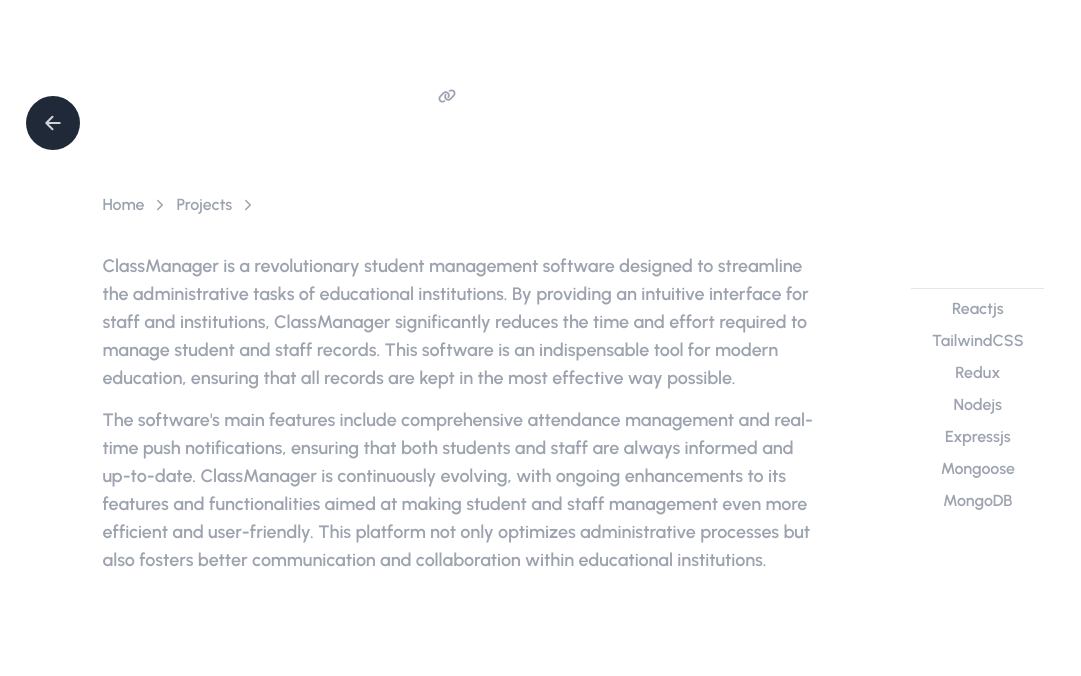
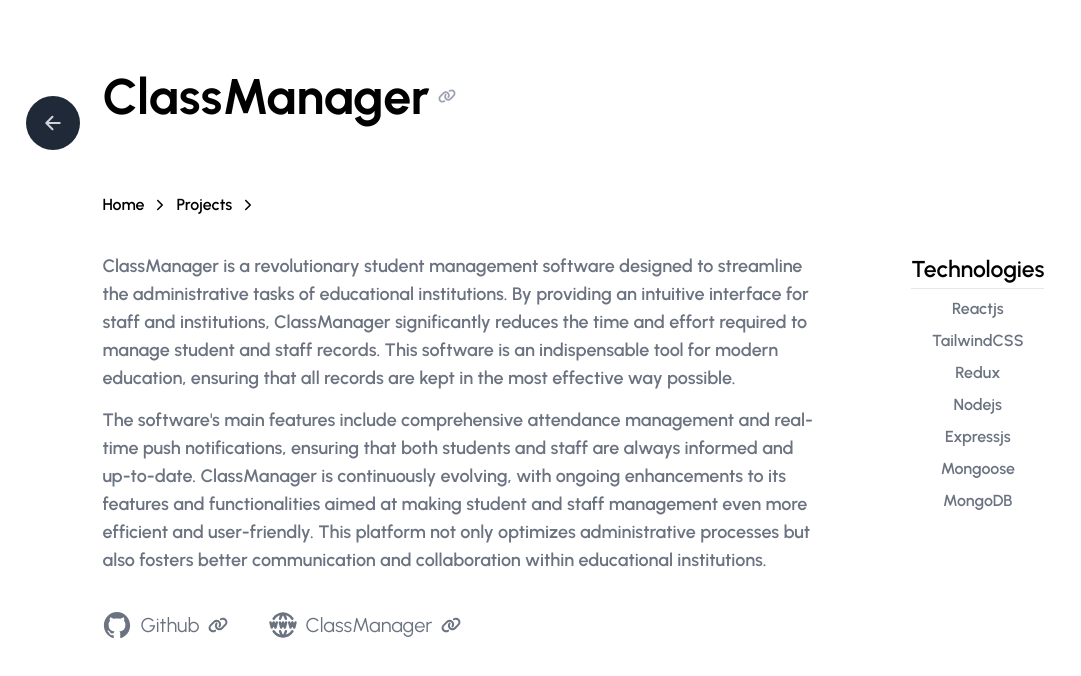
Before and after one commit to BALASANTHOSH01/Personal-Portfolio, a Next.js app: page /Projects/ClassManager in a window 1280 px wide. Shown: the top 676 px of the page, without its empty margins (0-1081 px from the left). Built offline with nearby package versions, Linux system fonts and the light colour scheme.

Commit message:
about section updation

```diff
--- a/app/Projects/[name]/page.jsx
+++ b/app/Projects/[name]/page.jsx
@@ -36,12 +36,12 @@ const ProjectProfile = () => {
       </Link>
 
       {/**Project Title */}
-      <div className=" mt-[5%] md:mt-[12%] flex flex-row items-center gap-2">
+      <div className=" mt-[5%] md:mt-[18%] flex flex-row items-center gap-2">
         <a
           href={project.website}
           target="_blank"
           rel="noreferrer"
-          className=" text-[50px] text-white font-bold hover:underline"
+          className=" text-[50px] dark:text-white text-black font-bold hover:underline"
         >
           {project.title}
         </a>
@@ -49,7 +49,7 @@ const ProjectProfile = () => {
       </div>
 
       {/**Scrum Master */}
-      <div className="my-[1%] mt-[5%] md:my-[4%] md:mt-[7%] flex flex-row items-center text-gray-400 gap-2 font-semibold">
+      <div className="my-[1%] mt-[5%] md:my-[4%]  md:mt-[7%] flex flex-row items-center dark:text-gray-400 text-black gap-2 font-semibold">
         <p>Home</p>
         <ScrumIcon />
         <p>Projects</p>
@@ -57,16 +57,16 @@ const ProjectProfile = () => {
         <p className="text-white">{project.title}</p>
       </div>
 
-      <div className="flex flex-row md:flex-col gap-[10%] md:gap-[2%] items-start text-gray-400 w-[80%] md:w-[97%] my-[3%] font-semibold">
+      <div className="flex flex-row md:flex-col gap-[10%] md:gap-[2%] items-start dark:text-gray-400 text-gray-500 w-[80%] md:w-[97%] my-[3%] font-semibold">
         {/**Description */}
-        <div className=" md:my-[5%]">
+        <div className=" md:my-[5%] ">
           <p className=" text-lg">{project.desc1}</p>
           <p className=" text-lg mt-[2%] md:mt-[3%]">{project.desc2}</p>
         </div>
 
         {/** Technology */}
         <div className=" md:mt-[6%]">
-          <p className=" text-[23px] text-white">Technologies</p>
+          <p className=" text-[23px] dark:text-white text-black">Technologies</p>
           <hr className=" my-[1%] md:w-[40%]" />
 
           <div className=" flex flex-col md:flex-row items-center gap-2 my-[3%] mt-[6%]">
@@ -77,12 +77,12 @@ const ProjectProfile = () => {
         </div>
       </div>
 
-      <div className=" flex flex-row gap-10 md:items-start items-center justify-start md:mt-[6%]">
+      <div className=" flex flex-row gap-10 md:items-start items-center justify-start md:mt-[6%] text-gray-500">
         <a
           href={project.github}
           target="_blank"
           rel="noopener noreferrer"
-          className=" hover:text-gray-800 text-white flex flex-row items-center gap-2 text-xl "
+          className=" hover:text-gray-800 dark:text-white flex flex-row items-center gap-2 text-xl "
         >
           <GithubIcon className="text-3xl " />
           <p>Github</p>
@@ -93,7 +93,7 @@ const ProjectProfile = () => {
           href={project.website}
           target="_blank"
           rel="noopener noreferrer"
-          className=" hover:text-gray-800 text-white flex flex-row items-center gap-2 text-xl "
+          className=" hover:text-gray-800 dark:text-white flex flex-row items-center gap-2 text-xl "
         >
           <WebsiteIcon className="text-3xl "/>
           <p>{project.title}</p>
--- a/components/About/About.jsx
+++ b/components/About/About.jsx
@@ -39,7 +39,7 @@ const AboutSection = () => {
           </div>
 
         </div>
-        <div className="lg:w-1/2 flex justify-center">
+        <div className=" flex justify-center">
           <Image src={BSImage} alt="Bala Santhosh" width={400} height={400} className="rounded-xl shadow-lg" />
         </div>
       </div>
```
